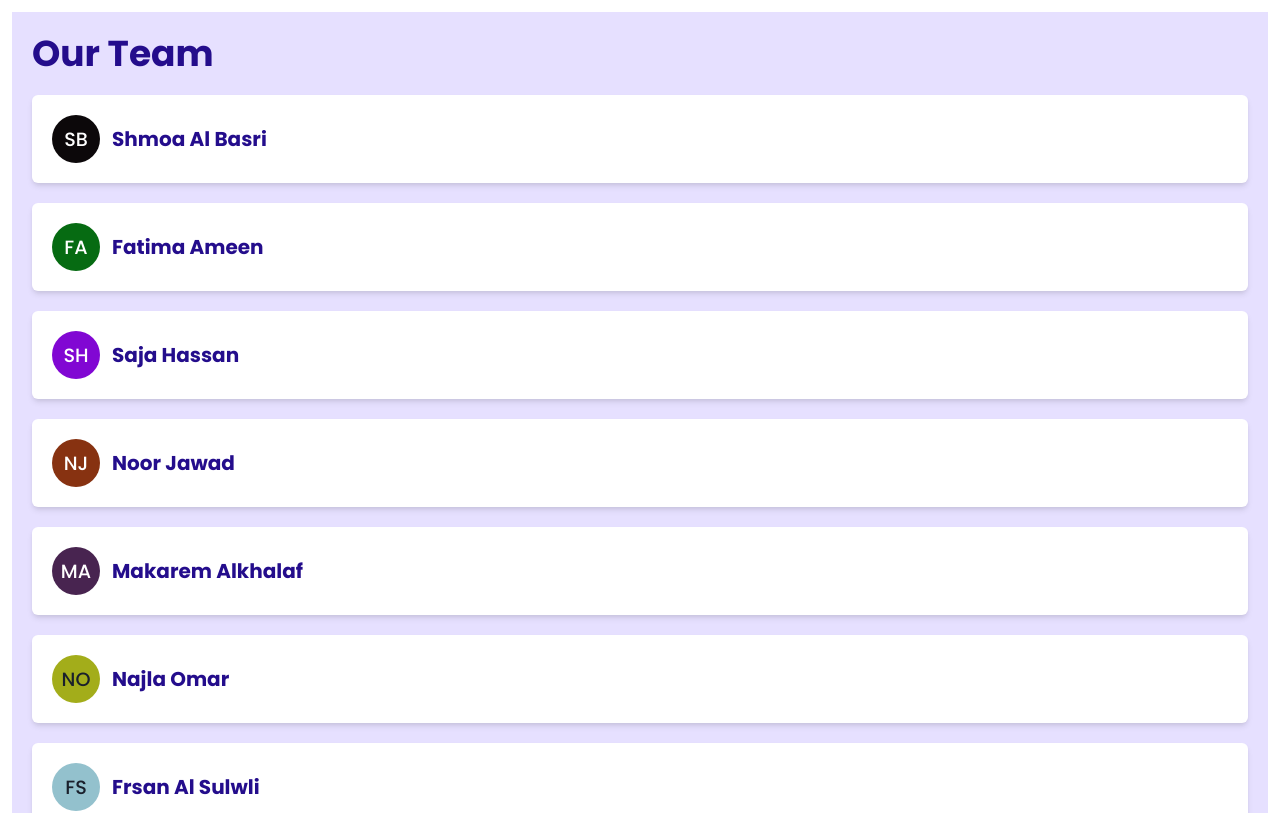
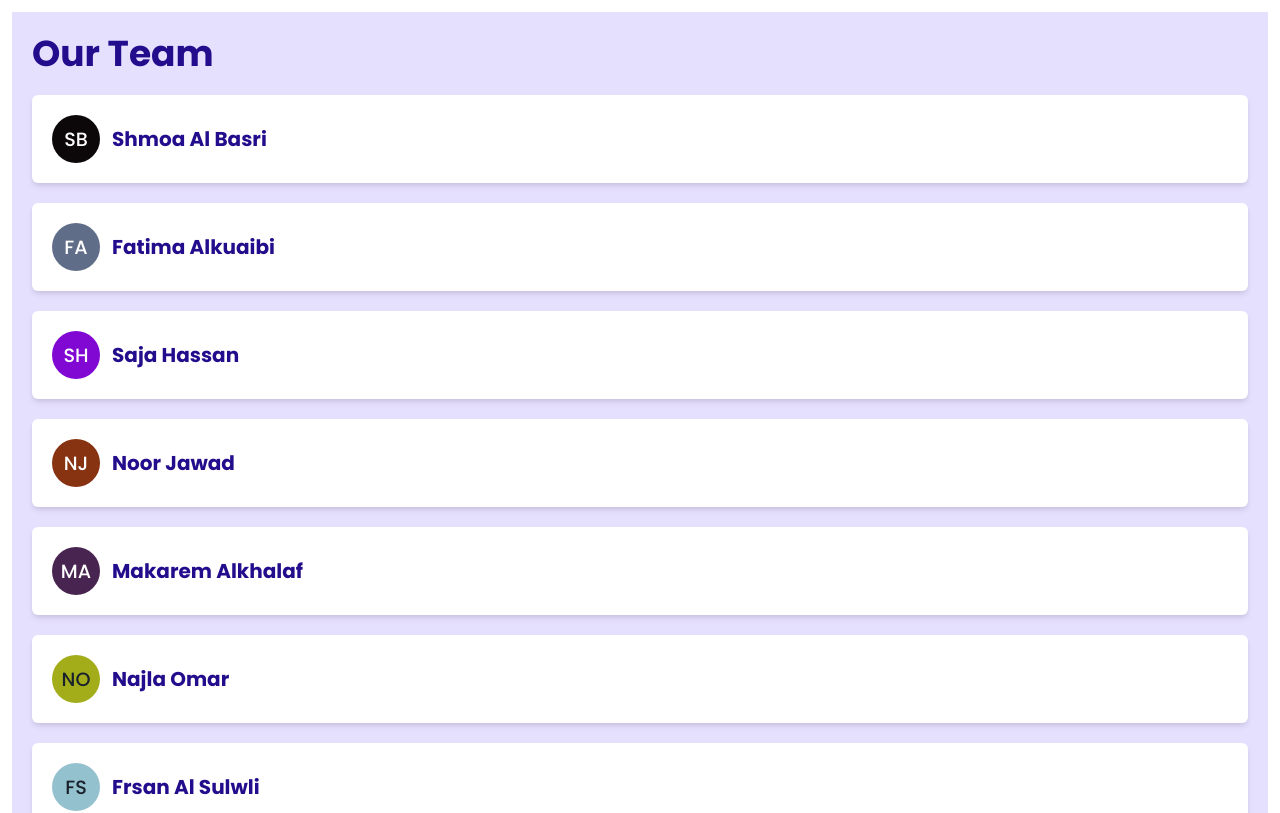
Before and after one commit to HadiAlMarzooq/airwaymanagment, a React (Create React App) app: page /team in a window 1280 px wide. Shown: the top 813 px of the page. Built offline with nearby package versions, Linux system fonts and the light colour scheme.

Commit message:
Update team member name in Team.js

```diff
--- a/src/components/Team.js
+++ b/src/components/Team.js
@@ -19,7 +19,7 @@ function Team() {
             name: 'Shmoa Al Basri',
         },
         {
-            name: 'Fatima Ameen',
+            name: 'Fatima Alkuaibi',
         },
         {
             name: 'Saja Hassan',
```
